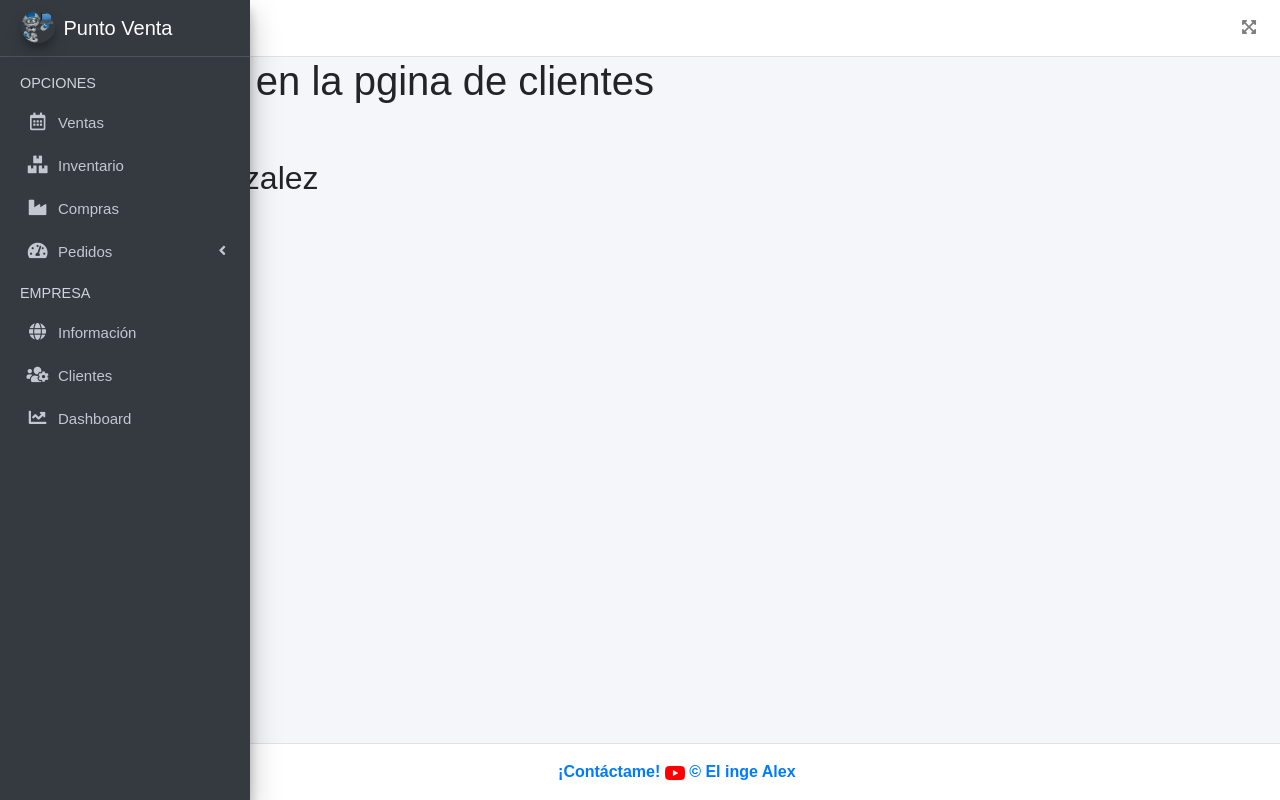
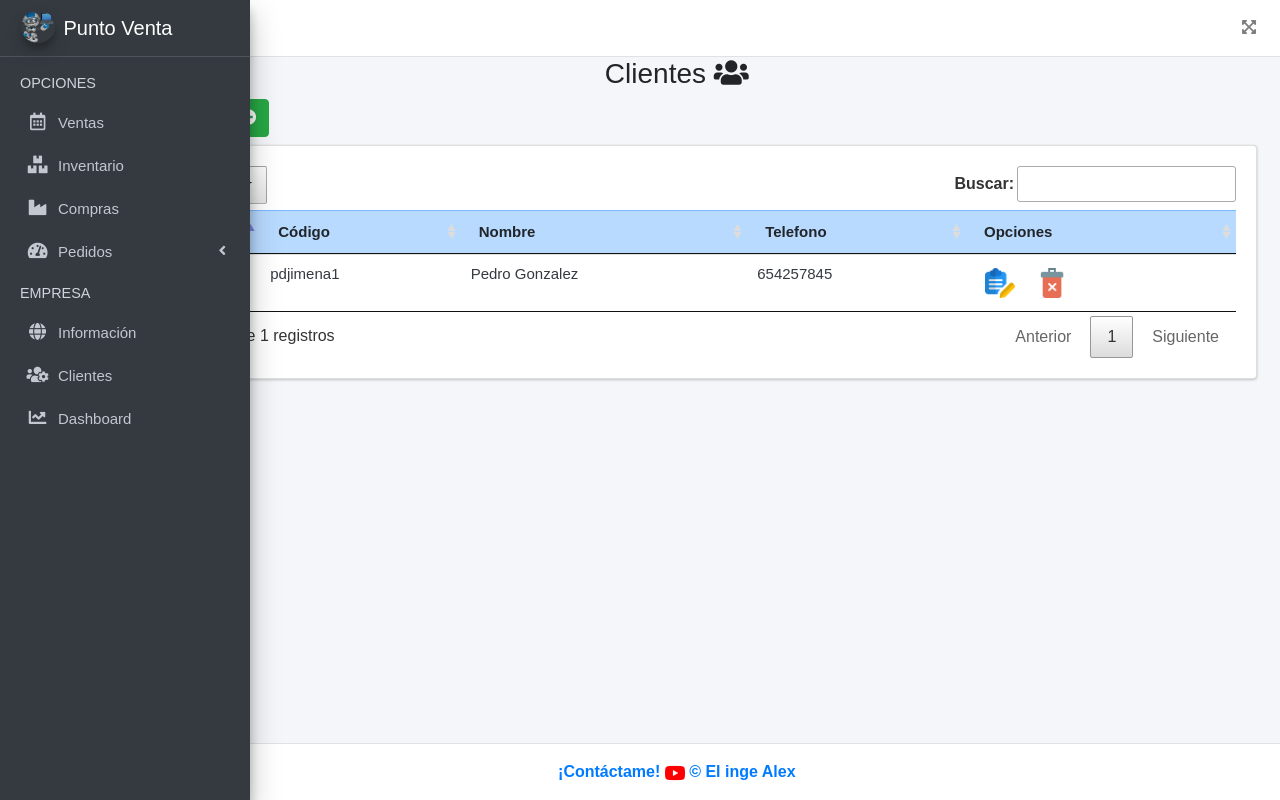
Before and after one commit to hitbit72/PuntoVenta, a Django app: page /clientes/ in a window 1280 px wide. Run offline with Django 5.2, Linux system fonts and the light colour scheme; data comes from the database, SQL or seed files in the repository; some libraries are stand-ins or nearby versions.

Commit message:
update varios

```diff
--- a/tpv/tpv/settings.py
+++ b/tpv/tpv/settings.py
@@ -39,6 +39,7 @@ INSTALLED_APPS = [
     'django.contrib.messages',
     'django.contrib.staticfiles',
     'ventas',
+    'widget_tweaks',
 ]
 
 MIDDLEWARE = [
--- /dev/null
+++ b/tpv/ventas/forms.py
@@ -0,0 +1,14 @@
+# formularios basados en nuestros modelos
+from django import forms
+from ventas.models import Cliente
+
+
+class AddClienteForm(forms.ModelForm):
+    class Meta:
+        model = Cliente
+        fields = ('codigo','nombre','telefono')
+        labels = {
+            'codigo': 'Referencia o mote',
+            'nombre': 'Nombre cliente',
+            'telefono': 'Teléfono'
+        }
--- a/tpv/ventas/models.py
+++ b/tpv/ventas/models.py
@@ -6,7 +6,7 @@ from django.db import models
 # predeterminado "id" proporcionado por django
 
 class Cliente(models.Model):
-    #id = models.AutoField(primary_key=True)
+    #id = models.AutoField(primary_key=True)  # DJango lo crea por defecto
     codigo = models.CharField(max_length=50, unique=True, null=True, blank=True)
     nombre = models.CharField(max_length=200, unique=True, null=False, blank=False)
     telefono = models.CharField(max_length=20, unique=False, null=True, blank=True)
--- a/tpv/ventas/templates/base.html
+++ b/tpv/ventas/templates/base.html
@@ -170,6 +170,7 @@
         </div><!-- /.container-fluid -->
       </section>
       <!-- /.content -->
+
     </div>
     <!-- /.content-wrapper -->
     <footer class="main-footer text-center text-primary">
--- a/tpv/ventas/templates/clientes.html
+++ b/tpv/ventas/templates/clientes.html
@@ -1,14 +1,157 @@
 {% extends "base.html" %}
+
 {% load static %}
+{% load widget_tweaks %}
 
 {% block content %}
-<div>
-    <h1>Estamos en la pgina de clientes</h1>
-    {% for i in clientes %}
-    <h2>{{i.codigo}}</h2>
-    <h2>{{i.nombre}}</h2>
-    <h2>{{i.telefono}}</h2>
 
-    {% endfor %}
+<link rel="stylesheet" href="{% static 'index/css/b4.css' %}">
+<script src="{% static 'index/js/b4.js' %}"></script>
+
+
+<div id="AgregarPersonalModal" class="modal" style="overflow: scroll;">
+    <div class="modal-dialog">
+        <div class="modal-content">
+            <div class="modal-header bg-info">
+                <h5 class="modal-title text-dark">Agregar nuevo</h5>
+            </div>
+            <div class="modal-body bg-dark text-white">
+                <form method="POST" action="{% url 'AddCliente' %}" enctype="multipart/form-data">{% csrf_token %}
+                    {% for field in form_personal %}
+                    <p>{{field.label}} <br>
+                        {{field|add_class:"form-control text-dark"}}</p>
+                    {% for error in field.errors %}
+                    <p class="alarma">{{error}}</p>
+                    {% endfor %}
+                    {% endfor %}
+                    {% for error in form.non_field_errors %}
+                    <p class="alarma">{{error}}</p>
+                    {% endfor %}
+            </div>
+            <div class="modal-footer bg-dark">
+                <button type="button" class="btn btn-danger" data-dismiss="modal">
+                    Cancelar
+                </button>
+                <button type="submit" class="btn btn-success">
+                    Agregar
+                </button>
+            </div>
+            </form>
+        </div>
+    </div>
 </div>
+
+<div id="EditarPersonalModal" class="modal">
+    <div class="modal-dialog">
+        <div class="modal-content">
+            <div class="modal-header bg-info">
+                <h5 class="modal-title text-dark">Editar</h5>
+            </div>
+            <div class="modal-body bg-dark text-white">
+                <form method="POST" action="{% url 'EditCliente' %}" enctype="multipart/form-data">{% csrf_token %}
+                    <input type="hidden" id="id_personal_editar" name="id_personal_editar">
+                    {% for field in form_editar %}
+                    <p> {{field.label}} <br>
+                        {{field|add_class:"form-control"}}</p>
+                    {% for error in field.errors %}
+                    <p class="alarma">{{error}}</p>
+                    {% endfor %}
+                    {% endfor %}
+                    {% for error in form.non_field_errors %}
+                    <p class="alarma">{{error}}</p>
+                    {% endfor %}
+            </div>
+            <div class="modal-footer bg-dark text-white">
+                <button type="button" class="btn btn-danger" data-dismiss="modal">
+                   Volver
+                </button>
+                <button type="submit" class="btn btn-success">
+                    Aceptar
+                </button>
+                </form>
+            </div>
+        </div>
+    </div>
+</div>
+
+<div id="EliminarPersonalModal" class="modal">
+    <div class="modal-dialog">
+        <div class="modal-content">
+            <div class="modal-header bg-info">
+                <h5 class="modal-title text-dark">Eliminar</h5>
+            </div>
+            <div class="modal-body bg-dark text-white">
+                <p class="labelmodal">¿Estás seguro?</p>
+                <form method="POST" action="{% url 'DeleteCliente' %}">{% csrf_token %}
+                    <input type="hidden" id="id_personal_eliminar" name="id_personal_eliminar">
+            </div>
+            <div class="modal-footer bg-dark text-white">
+                <button type="button" class="btn btn-danger" data-dismiss="modal">
+                   Volver
+                </button>
+                <button type="submit" class="btn btn-success">
+                    Aceptar
+                </button>
+                </form>
+            </div>
+        </div>
+    </div>
+</div>
+
+<div class="row">
+    <div class="col-md-12">
+        <h3 class="text-center">Clientes   <i class="fas fa-users"></i></h3>
+        <div class="col-md-3 pb-2">
+            <a href="#AgregarPersonalModal"
+                data-toggle="modal" data-dismiss="modal">
+                <button type="button" class="btn btn-success">
+                    Agregar Cliente
+                    <i class="fas fa-plus-circle"></i>
+                </button>
+            </a>
+        </div>
+        <div class="card card-body" style="overflow:scroll">
+            <table class="table table-hover table-primary" id="myTable">
+                <thead>
+                    <tr>
+                        <th># ID</th>
+                        <th>Código</th>
+                        <th>Nombre</th>
+                        <th>Telefono</th>
+                        <th>Opciones</th>
+                    </tr>
+                </thead>
+                <tbody class="text-dark">
+                    {% for i in clientes %}
+                    <tr>
+                        <td>{{i.id}}</td>
+                        <td>{{i.codigo}}</td>
+                        <td>{{i.nombre}}</td>
+                        <td>{{i.telefono}}</td>
+                        <td>
+                            <button onclick="editarPersonal('{{i.id}}', '{{i.codigo}}', '{{i.nombre}}', '{{i.telefono}}',)" class="btn btn-dark-outline btn-sm" data-toggle="modal"
+                                href="#EditarPersonalModal"><img src="{% static 'index/img/editar.png' %}" alt="Error"
+                                    width="30"></button>
+                            <button onclick="eliminarPersonal('{{i.id}}')" class="btn btn-dark-outline btn-sm"
+                                data-toggle="modal" href="#EliminarPersonalModal"><img
+                                    src="{% static 'index/img/delete.png' %}" alt="Error" width="30"></button>
+                        </td>
+                    </tr>
+                    {% endfor %}
+                </tbody>
+            </table>
+        </div>
+    </div>
+</div>
+{% if messages %}
+{% for message in messages %}
+<script>
+    Swal.fire({
+        icon: 'error',
+        title: 'Error...',
+        text: "{{message}}",
+    })
+</script>
+{% endfor %}
+{% endif %}
 {% endblock %}
--- a/tpv/ventas/urls.py
+++ b/tpv/ventas/urls.py
@@ -4,4 +4,7 @@ from . import views
 urlpatterns = [
     path('', views.ventas_view, name='Ventas'),
     path('clientes/', views.clientes_view, name='Clientes'),
+    path('add_cliente/', views.add_cliente_view, name='AddCliente'),
+    path('edit_cliente/', views.edit_cliente_view, name='EditCliente'),
+    path('delete_cliente/', views.delete_cliente_view, name='DeleteCliente'),
 ]
--- a/tpv/ventas/views.py
+++ b/tpv/ventas/views.py
@@ -1,5 +1,8 @@
-from django.shortcuts import render
+from django.shortcuts import render, redirect
 from .models import Cliente, Producto
+from .forms import AddClienteForm
+from django.contrib import messages
+from pyexpat.errors import messages
 
 # Create your views here.
 # templates
@@ -14,7 +17,29 @@ def ventas_view(request):
 
 def clientes_view(request):
     clientes = Cliente.objects.all()
+    form_personal = AddClienteForm
     context = {
-        'clientes': clientes
+        'clientes': clientes,
+        'form_personal': form_personal,
     }
     return render(request, 'clientes.html', context)
+
+def add_cliente_view(request):
+    #print('Guardar cliente')
+    if request.POST:
+        form = AddClienteForm(request.POST, request.FILES)
+        if form.is_valid:
+            try:
+                form.save
+            except:
+                messages(request, 'Error al cargar el cliente')
+                return redirect('Clientes')
+        else:
+            messages(request,'Error, formulario no valido')
+    return redirect('Clientes')
+
+def edit_cliente_view(request):
+    return redirect('Clientes')
+
+def delete_cliente_view(request):
+    return redirect('Clientes')
```
Also changed, not shown: 1 other file.
